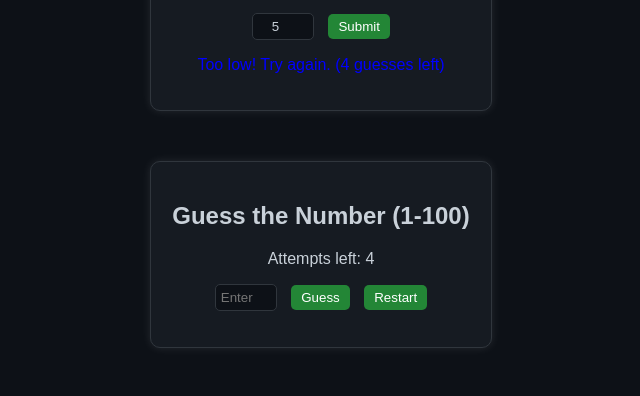
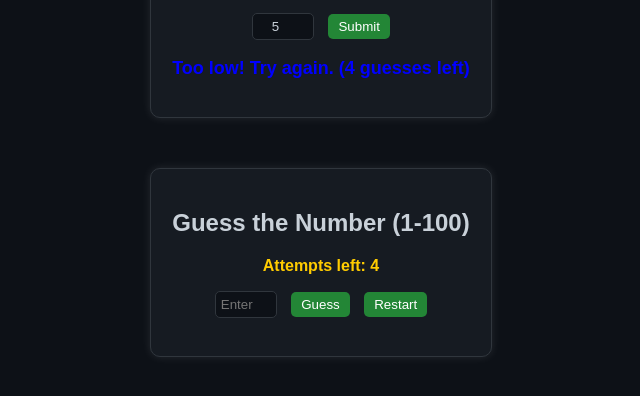
Before and after one commit to tahmid790/Guess-the-Number-Game, a plain HTML site: page index.html in a window 1280 px wide. Both pictures are taken after typing "5" into the empty fields and a click on the button "Submit". Shown: the part 172-568 px from the top of the page, without its empty margins (319-959 px from the left). Drawn offline with Linux system fonts and the light colour scheme.

Commit message:
Update style.css

```diff
--- a/style.css
+++ b/style.css
@@ -40,3 +40,15 @@ button {
 button:hover {
     background: #2ea043;
 }
+#message {
+    font-size: 18px;
+    font-weight: bold;
+    transition: opacity 0.5s ease, transform 0.3s ease;
+    opacity: 0;
+}
+
+#attemptsLeft {
+    font-size: 16px;
+    font-weight: bold;
+    color: #ffcc00;
+}
```
